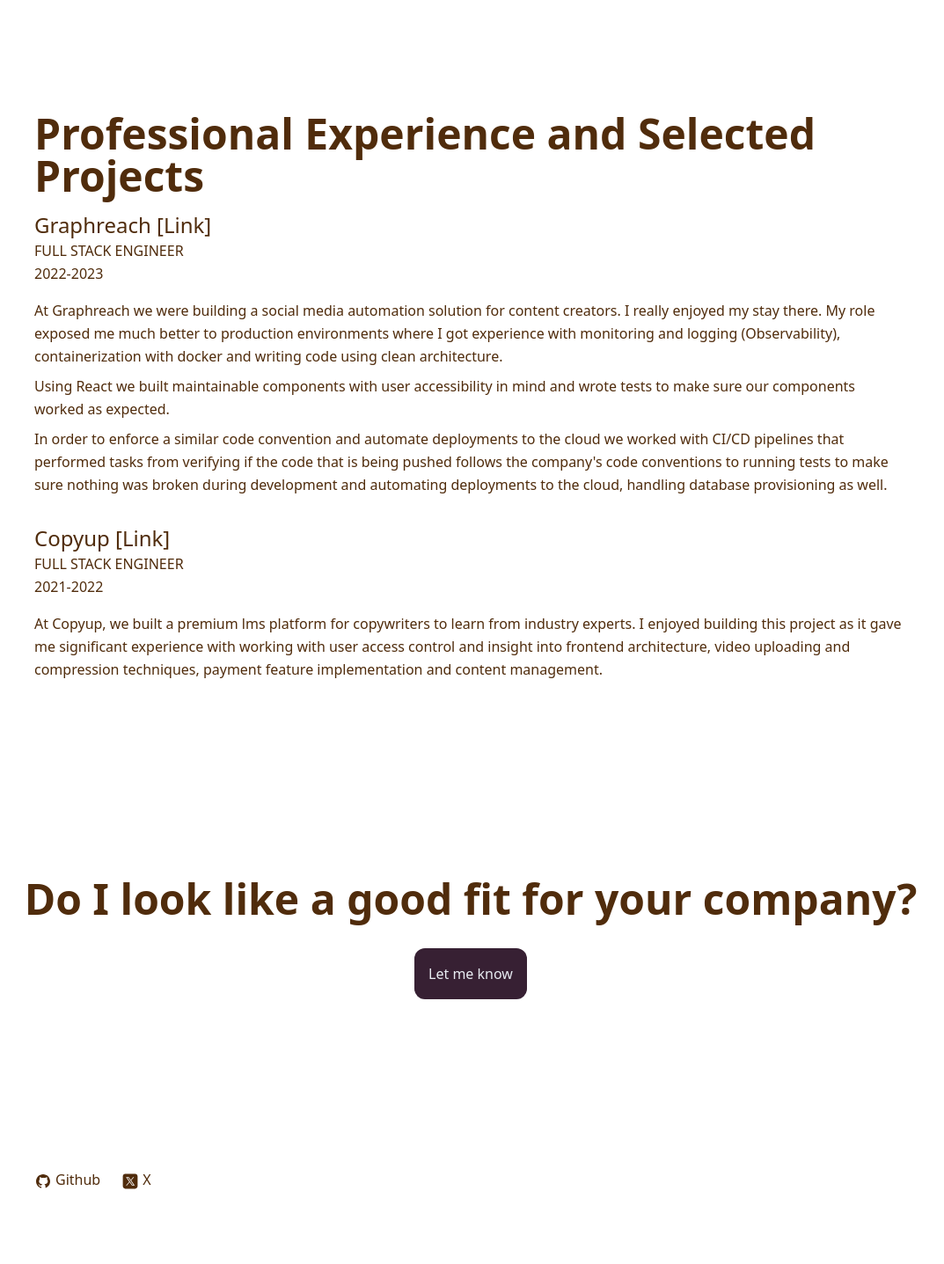
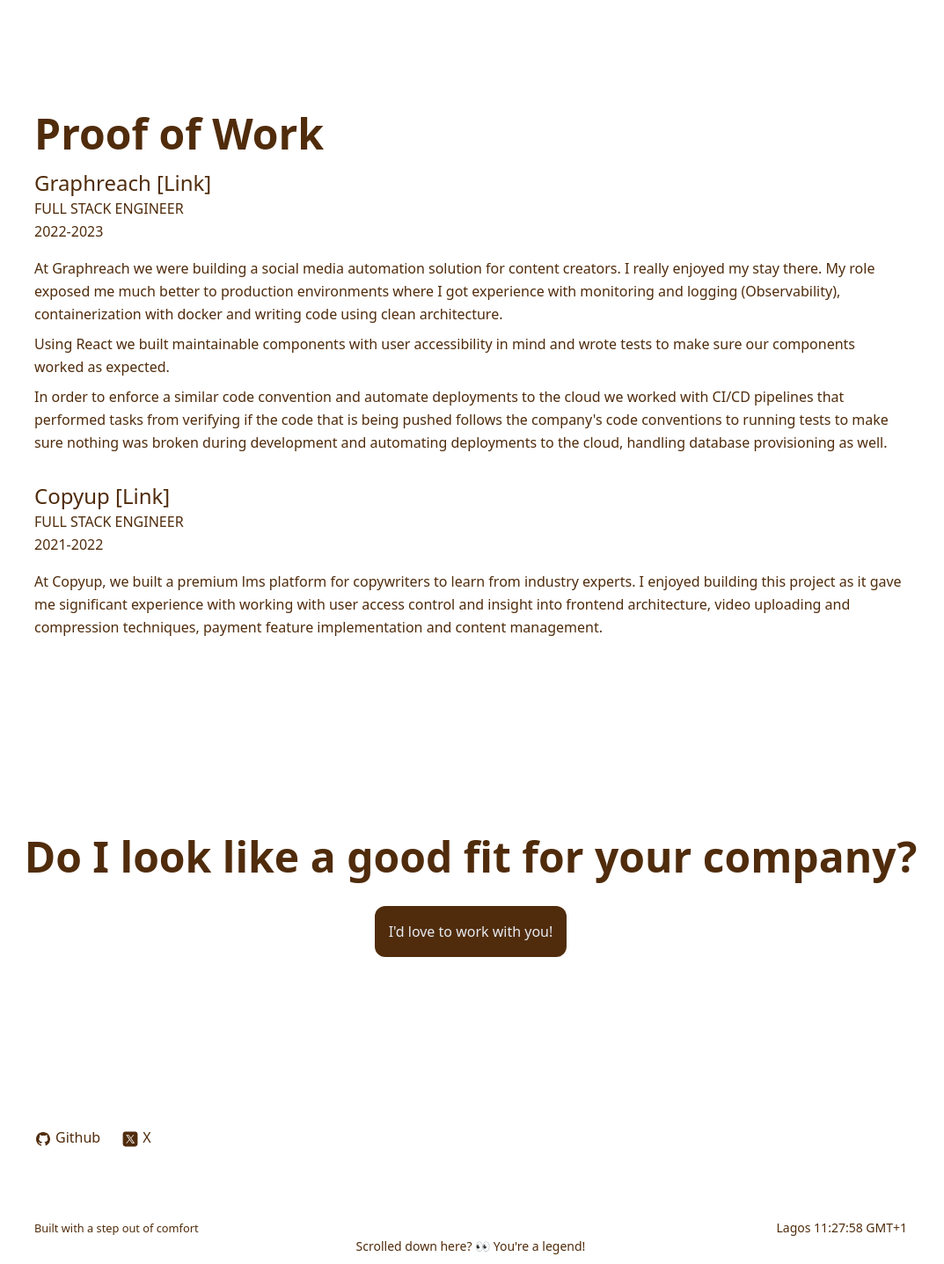
Before and after one commit to fagbenjaenoch/portfolio-v1, a React (Vite) app: page / in a window 1280 px wide. Shown: the part 1160-2597 px from the top of the page at 88% size, without its empty margins (105-1178 px from the left). Built offline with nearby package versions, Linux system fonts and the light colour scheme.

Commit message:
added subject to email destination

```diff
--- a/src/App.tsx
+++ b/src/App.tsx
@@ -83,9 +83,7 @@
 					</div>
 				</section>
 				<section className="px-4 py-[4rem] lg:max-w-5xl lg:mx-auto">
-					<h2 className="text-3xl font-bold lg:text-5xl">
-						Professional Experience and Selected Projects
-					</h2>
+					<h2 className="text-3xl font-bold lg:text-5xl">Proof of Work</h2>
 					<div className="mt-4">
 						<ul>
 							<li>
@@ -140,10 +138,10 @@
 						Do I look like a good fit for your company?
 					</h2>
 					<a
-						className="block mx-auto bg-accent text-bg w-fit px-4 py-4 rounded-xl"
-						href="mailto:fagbenjaenoch73@gmail.com"
+						className="block mx-auto bg-secondary text-bg w-fit px-4 py-4 rounded-xl"
+						href="mailto:fagbenjaenoch73@gmail.com?subject=Interested%20to%20work%20with%20you."
 					>
-						Let me know
+						I'd love to work with you!
 					</a>
 				</section>
 				<footer className="px-4 py-8 lg:max-w-5xl lg:mx-auto">
@@ -167,7 +165,9 @@
 					</div>
 					<div className="text-center text-sm">
 						<p>Scrolled down here? 👀 You're a legend!</p>
-						<p className="opacity-70">©Enoch Fagbenja. All Rights reserved</p>
+						<p className="opacity-70 mt-4">
+							©Enoch Fagbenja. All Rights reserved
+						</p>
 					</div>
 				</footer>
 			</div>
```
